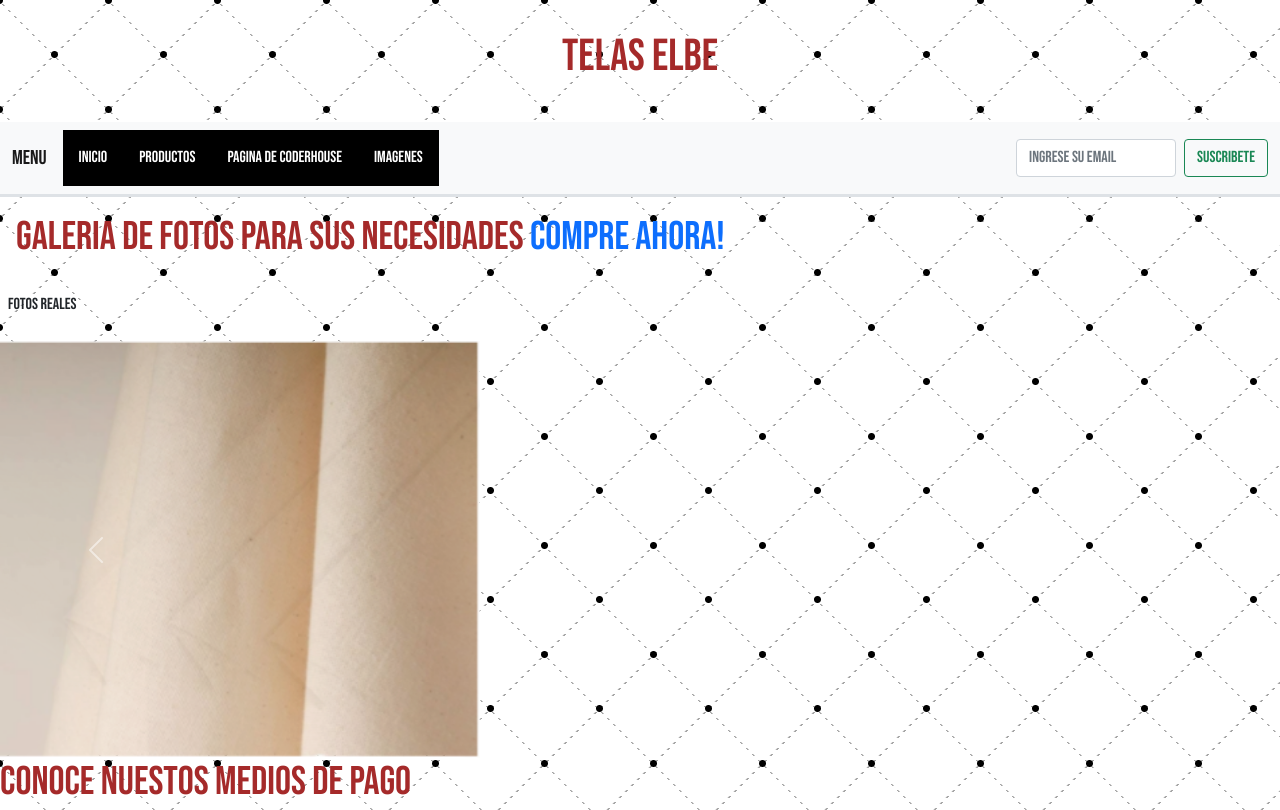
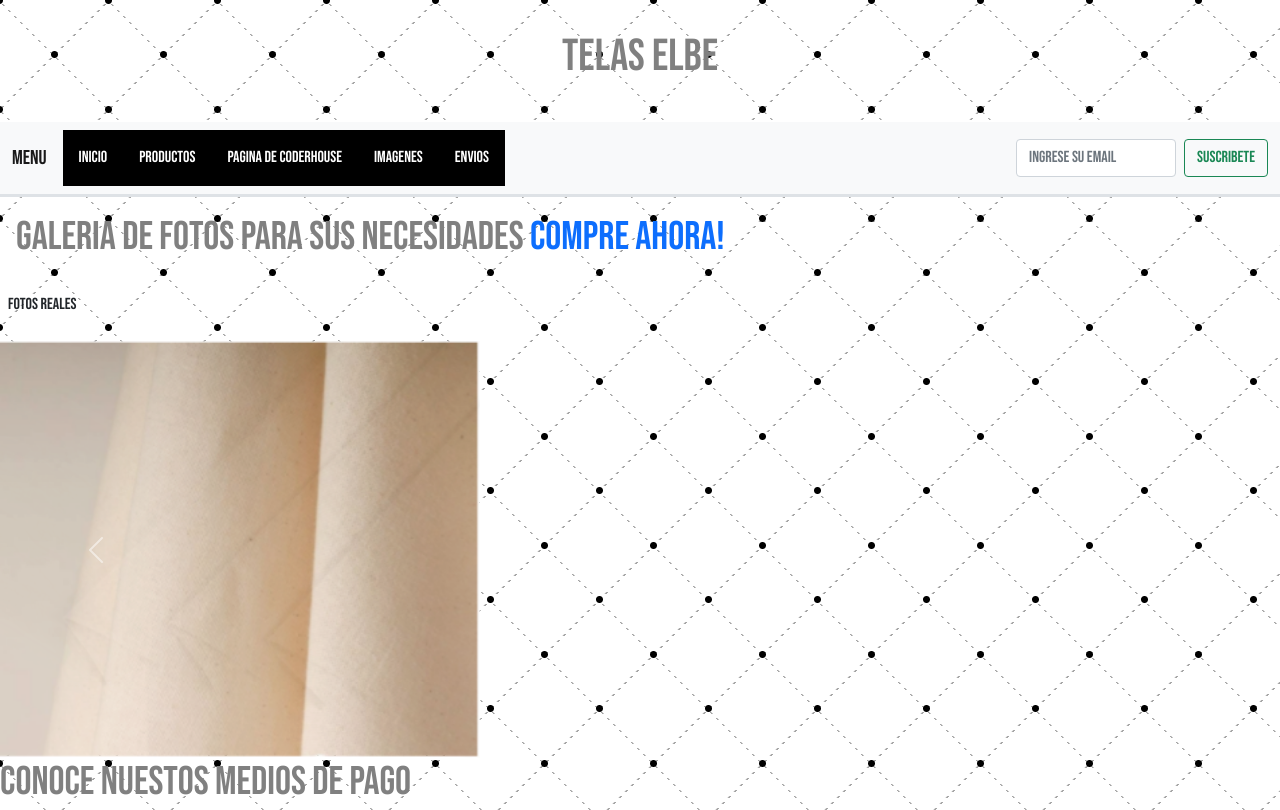
Before and after one commit to NahuelElbe/Mi_repo_Elbe, a website: page images.html in a window 1280 px wide. Shown: the top 810 px of the page. Drawn offline with nearby package versions, Linux system fonts and the light colour scheme.

Commit message:
mier18may

```diff
--- a/images.html
+++ b/images.html
@@ -40,6 +40,8 @@
                           </li>
                           <li class="nav-item">
                             <a href="index2.html">IMAGENES</a>
+                            <li class="nav-item">
+                                <a href="envios.html">ENVIOS</a>
 
                             <ul class="dropdown-menu" aria-labelledby="navbarDropdown">
                             </ul>
--- a/scss/stylesass.scss
+++ b/scss/stylesass.scss
@@ -7,7 +7,7 @@ h2{
 
 h1{
 
-    color: brown;
+    color: gray;
 }
 *{
     margin: 0;
```
Also changed, not shown: css/style.css.
